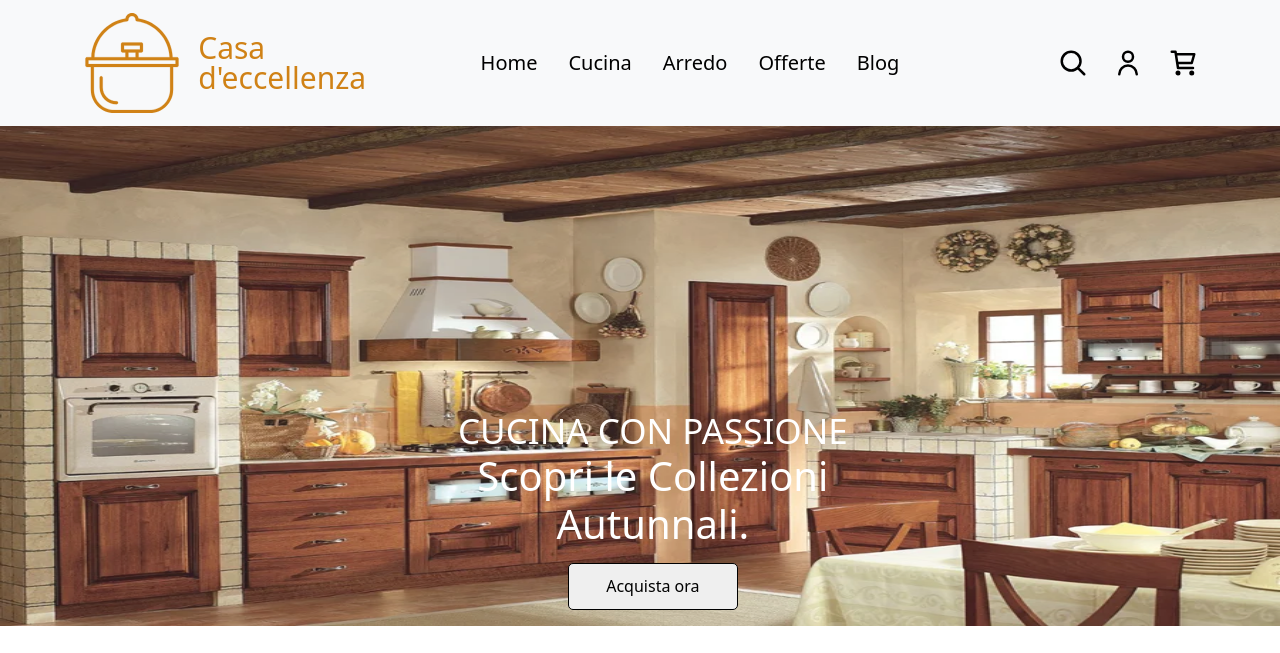
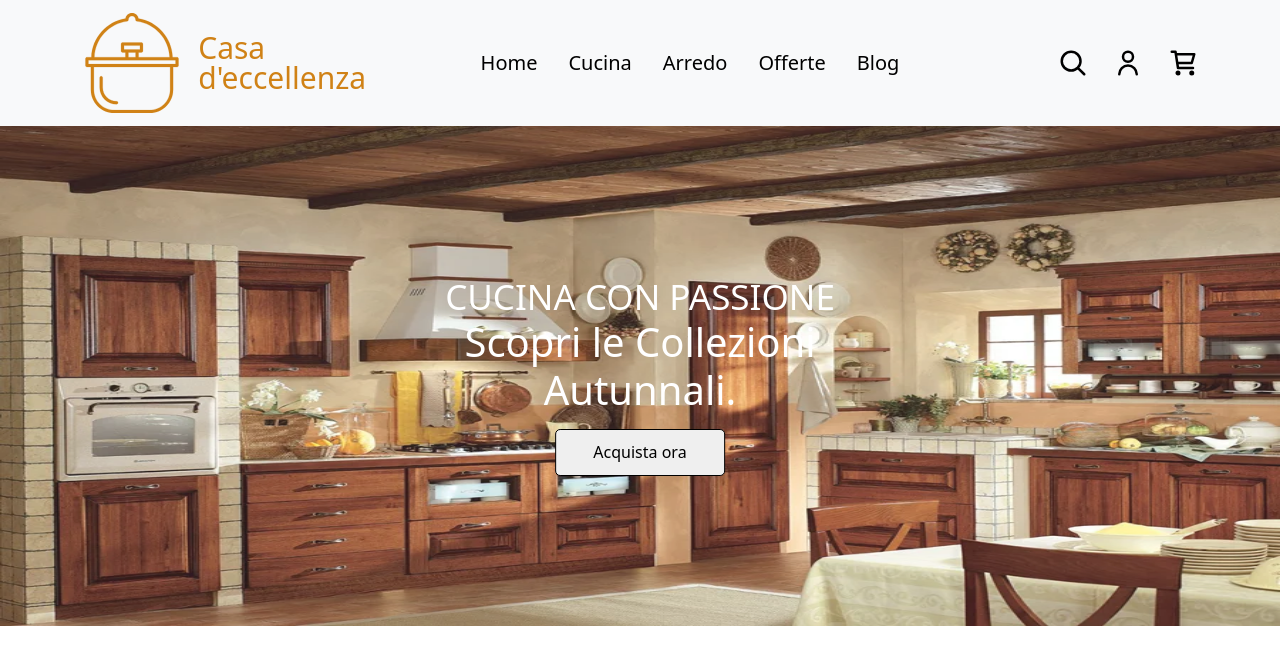
Before and after one commit to Christian2424/Ecommerce, a plain HTML site: page index.html in a window 1280 px wide. Shown: the top 653 px of the page. Drawn offline with nearby package versions, Linux system fonts and the light colour scheme.

Commit message:
feature: centering text on img and starting bestseller section

```diff
--- a/style.css
+++ b/style.css
@@ -125,17 +125,25 @@
     left: auto !important;
 }
 
-#img_home{
+
+#home{
+
     width: 100%;
     height: 500px;
     position: relative;
+}
+
+#img_home{
+    width: 100%;
+    height: 100%;
     opacity: 0.9;
 }
 
 .text_inside_img{
     position: absolute;
     top: 50%;
-    left: 35%;
+    left: 50%;
+    transform: translate(-50%, -50%);
     display: flex;
     flex-direction: column;
     align-items: center;
```
Also changed, not shown: 1 other file.
